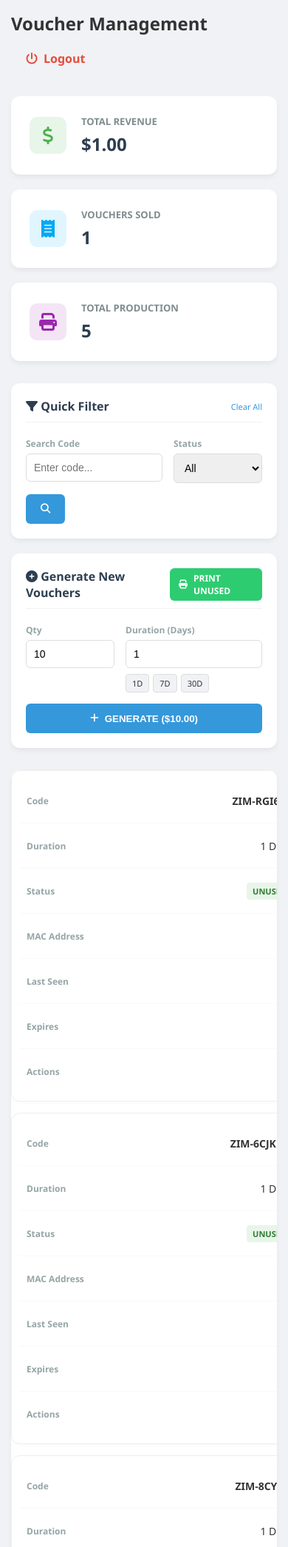
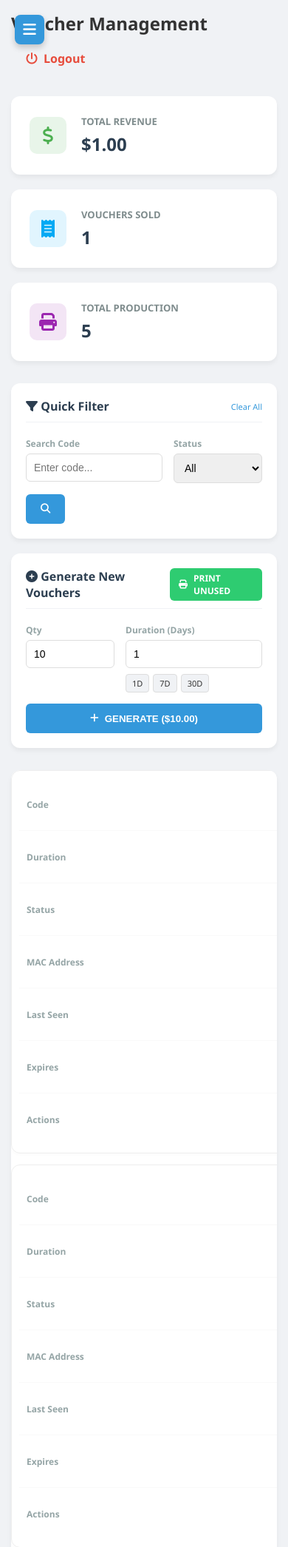
Before and after one commit to nabothsithole/cudy-hotspot, a Flask app: page /admin in a window 390 px wide. Shown: the top 2091 px of the page at 74% size. Run offline with Flask 3, Linux system fonts and the light colour scheme; the visitor is signed in with stand-in values (Sample User, id 1); data comes from the database, SQL or seed files in the repository.

Commit message:
feat: Improve mobile responsiveness and update branding

```diff
--- a/app.py
+++ b/app.py
@@ -460,7 +460,7 @@ def generate():
     for _ in range(count):
         code = ''.join(random.choices(string.ascii_uppercase + string.digits, k=6))
         c.execute("INSERT INTO vouchers (code, duration_days, created_at) VALUES (?, ?, ?)",
-                  (f"ZIM-{code}", duration, datetime.now()))
+                  (f"VYINESoft-{code}", duration, datetime.now()))
     conn.commit()
     conn.close()
     update_stat('total_vouchers_generated', count)
--- a/templates/admin.html
+++ b/templates/admin.html
@@ -17,6 +17,7 @@
         }
 
         body { font-family: 'Segoe UI', Tahoma, Geneva, Verdana, sans-serif; background: var(--bg); margin: 0; display: flex; color: #333; }
+        body.no-scroll { overflow: hidden; } /* Prevent scrolling when mobile menu is open */
 
         /* Sidebar */
         .sidebar { width: var(--sidebar-width); background: var(--secondary); color: white; min-height: 100vh; padding: 0; display: flex; flex-direction: column; position: fixed; transition: 0.3s; z-index: 1000; }
@@ -30,7 +31,8 @@
         .sidebar-footer { padding: 20px; font-size: 11px; opacity: 0.5; border-top: 1px solid rgba(255,255,255,0.05); }
 
         /* Main Content */
-        .main { flex: 1; margin-left: var(--sidebar-width); padding: 30px; box-sizing: border-box; width: calc(100% - var(--sidebar-width)); }
+        .main { flex: 1; margin-left: var(--sidebar-width); padding: 30px; box-sizing: border-box; width: calc(100% - var(--sidebar-width)); transition: margin-left 0.3s ease-in-out; } /* Added transition */
+        .main.menu-open { margin-left: 0; } /* Reset margin when mobile menu is open */
         .header { display: flex; justify-content: space-between; align-items: center; margin-bottom: 30px; }
         .header h1 { margin: 0; font-size: 24px; font-weight: 600; }
 
@@ -64,7 +66,7 @@
         .btn-gray { background: #95a5a6; color: white; }
 
         /* Table */
-        .table-container { background: white; border-radius: 12px; box-shadow: 0 4px 6px rgba(0,0,0,0.05); overflow: hidden; }
+        .table-container { background: white; border-radius: 12px; box-shadow: 0 4px 6px rgba(0,0,0,0.05); overflow-x: auto; /* Allow horizontal scrolling on small screens */ }
         table { width: 100%; border-collapse: collapse; }
         th { background: #f8f9fa; padding: 15px; text-align: left; font-size: 13px; font-weight: 600; color: #7f8c8d; border-bottom: 1px solid #eee; }
         td { padding: 15px; font-size: 14px; border-bottom: 1px solid #eee; }
@@ -93,18 +95,77 @@
         }
 
         @media (max-width: 768px) {
-            .sidebar { display: none; } /* On very small screens, maybe a mobile menu later */
+            .sidebar { display: none; } /* Hide desktop sidebar on small screens */
             .main { margin-left: 0; width: 100%; padding: 15px; }
             .stats-grid { grid-template-columns: 1fr; }
 
             table thead { display: none; }
             table, table tbody, table tr, table td { display: block; width: 100%; }
             table tr { margin-bottom: 15px; border: 1px solid #eee; border-radius: 12px; padding: 10px; box-shadow: 0 2px 4px rgba(0,0,0,0.02); }
-            table td { text-align: right; padding: 10px; position: relative; border-bottom: 1px solid #f9f9f9; min-height: 40px; display: flex; align-items: center; justify-content: flex-end; }
+            table td { text-align: right; padding-left: 100px; /* Make space for the label */ position: relative; border-bottom: 1px solid #f9f9f9; min-height: 40px; display: flex; align-items: center; justify-content: flex-end; }
             table td:last-child { border-bottom: none; }
-            table td::before { content: attr(data-label); position: absolute; left: 10px; font-weight: 600; color: #95a5a6; font-size: 12px; }
+            table td::before { content: attr(data-label); position: absolute; left: 10px; font-weight: 600; color: #95a5a6; font-size: 12px; text-align: left; /* Ensure label is left-aligned */ width: 80px; /* Fixed width for labels */ overflow: hidden; text-overflow: ellipsis; white-space: nowrap; /* Prevent label from wrapping */ }
 
             .header { flex-direction: column; align-items: flex-start; gap: 10px; }
+
+            /* Mobile Menu specific styles */
+            .mobile-menu-toggle { display: block; } /* Show hamburger on mobile */
+            .main.menu-open { transform: translateX(var(--sidebar-width)); } /* Push main content */
+        }
+
+        /* New Mobile Menu Styles */
+        .mobile-menu-toggle {
+            display: none; /* Hidden by default, shown in media query */
+            position: fixed;
+            top: 20px;
+            left: 20px;
+            z-index: 1100; /* Above sidebar overlay */
+            background: var(--primary);
+            color: white;
+            width: 40px;
+            height: 40px;
+            border-radius: 8px;
+            display: flex;
+            align-items: center;
+            justify-content: center;
+            font-size: 20px;
+            cursor: pointer;
+            box-shadow: 0 4px 8px rgba(0,0,0,0.2);
+        }
+
+        .mobile-sidebar {
+            position: fixed;
+            top: 0;
+            left: -100%; /* Start off-screen */
+            width: var(--sidebar-width);
+            background: var(--secondary);
+            color: white;
+            min-height: 100vh;
+            z-index: 1050;
+            transition: left 0.3s ease-in-out;
+            box-shadow: 2px 0 5px rgba(0,0,0,0.5);
+            display: flex;
+            flex-direction: column;
+        }
+
+        .mobile-sidebar.active {
+            left: 0; /* Slide in */
+        }
+
+        .mobile-sidebar-overlay {
+            display: none;
+            position: fixed;
+            top: 0;
+            left: 0;
+            width: 100%;
+            height: 100%;
+            background: rgba(0,0,0,0.5);
+            z-index: 1040;
+            cursor: pointer;
+        }
+
+        .mobile-sidebar-overlay.active {
+            display: block;
         }
     </style>
 </head>
@@ -126,8 +187,23 @@
     </div>
 
     <div class="main">
-        <div class="header">
-            <h1>Voucher Management</h1>
+    <div class="mobile-menu-toggle" onclick="toggleMobileMenu()">
+        <i class="fa-solid fa-bars"></i>
+    </div>
+    <div class="mobile-sidebar-overlay" onclick="toggleMobileMenu()"></div>
+    <div class="mobile-sidebar">
+        <div class="sidebar-header">
+            <h2><i class="fa-solid fa-wifi"></i> HOTSPOT</h2>
+        </div>
+        <div class="sidebar-nav">
+            <a href="/admin" class="active"><i class="fa-solid fa-ticket"></i> <span>Vouchers</span></a>
+            <a href="/admin/online"><i class="fa-solid fa-users"></i> <span>Online Users</span></a>
+            <a href="/admin/analytics"><i class="fa-solid fa-chart-line"></i> <span>Analytics</span></a>
+            <a href="/admin/settings"><i class="fa-solid fa-gear"></i> <span>Settings</span></a>
+            <a href="/admin/export" style="color: var(--warning); margin-top: 20px;"><i class="fa-solid fa-file-export"></i> <span>Export CSV</span></a>
+        </div>
+    </div>
+    <div class="header">            <h1>Voucher Management</h1>
             <a href="/admin/logout" class="btn" style="color: var(--danger);"><i class="fa-solid fa-power-off"></i> Logout</a>
         </div>
 
@@ -280,6 +356,16 @@
         }
 
         window.onload = updateGenButton;
+
+        function toggleMobileMenu() {
+            const mobileSidebar = document.querySelector('.mobile-sidebar');
+            const mobileOverlay = document.querySelector('.mobile-sidebar-overlay');
+            const body = document.body;
+
+            mobileSidebar.classList.toggle('active');
+            mobileOverlay.classList.toggle('active');
+            body.classList.toggle('no-scroll'); // Add a class to body to prevent scrolling
+        }
     </script>
 </body>
 </html>
```
Also changed, not shown: CUDY_SETUP_GUIDE.md (+1 -1 lines), README.md.
